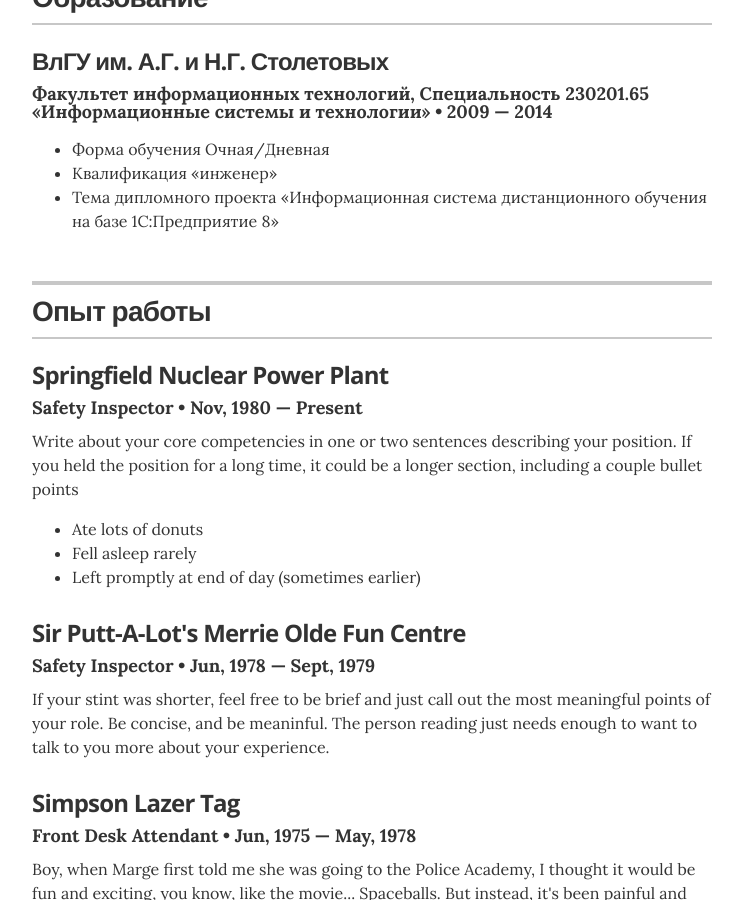
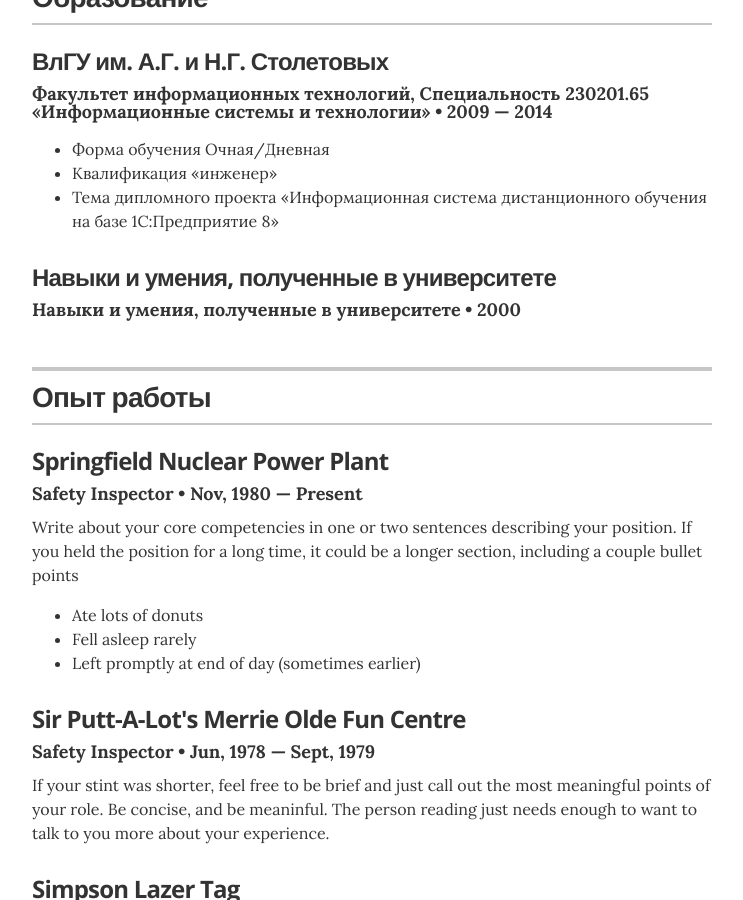
Before and after one commit to mrroofless/mrroofless.github.io, a Jekyll site: the page built from index.html, in a window 1280 px wide and 900 px high, scrolled down 565 px. Shown: the whole window, without its empty margins (268-1011 px from the left). Built offline with Jekyll 4.4.1, drawn with Linux system fonts in a browser that asks for light colours.

Commit message:
Update education.yml

```diff
--- a/_data/education.yml
+++ b/_data/education.yml
@@ -7,3 +7,7 @@
     - award: Квалификация «инженер»
     - award: Тема дипломного проекта «Информационная система дистанционного обучения на базе 1С:Предприятие 8»
   summary:
+
+- degree: Навыки и умения, полученные в университете
+  uni: Навыки и умения, полученные в университете
+  year: 2000
```
